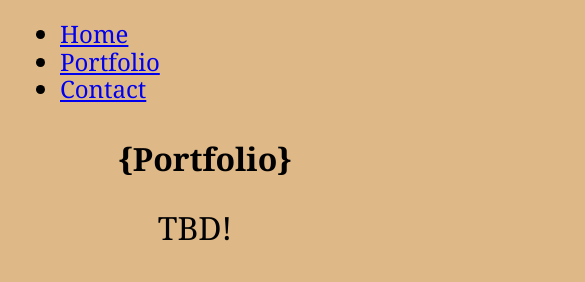
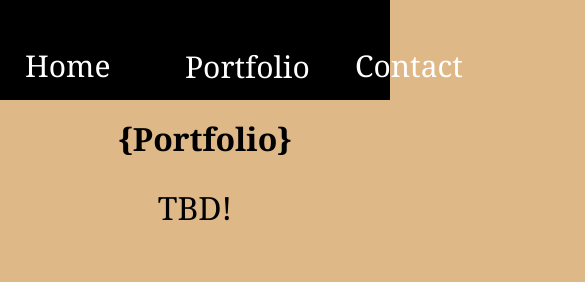
Before and after one commit to JordynK91/AboutMe3Pager, a plain HTML site: page portfolio.html in a window 390 px wide. Shown: the top 282 px of the page, 585 px wide, since content can reach past the window. Drawn offline with Linux system fonts and the light colour scheme.

Commit message:
pretty good

```diff
--- a/contact.css
+++ b/contact.css
@@ -2,27 +2,84 @@
 body {font-family: georgia, serif;
 	background-color: #DEB887;}
 
-@media all and (min-width: 769px) {
-
 .header {position: relative;
 		text-align: center;
 		font-size: 300%;
-}
+		}
 
 .text{text-align: center;
 	font-size: 200%;
 	font-kerning: 80%;
 	}
 
-.nav{
-		width: 1000px;
+.box {width: 100%;
 		height: 100px;
-		font-size:100%;
-		margin: 20px;
-		font-size:150%;
+		background-color: black;
+		margin: 0;
+		padding: 0;
 	}
 
+.nav a {text-decoration: none;
+		font-size: 40px;
+		color: white;
+		}
+
+ .nav a:hover {color: blue;}
+
+#link1 a {position: relative;
+		top: 50px;
+		left: 50px;
+		}
+
+#link2 a {position: relative;
+		left: 650px;
+		}
+
+ #link3 a {position:relative;
+ 		left: 1200px;
+ 		bottom:50px;
+ 		}
+
+@media all and (max-width: 992px) {
+
+.header {position: relative;
+		text-align: center;
+		font-size: 300%;
+		}
+
+.text{text-align: center;
+	font-size: 200%;
+	font-kerning: 80%;
+	}
+
+.box {width: 100%;
+		height: 100px;
+		background-color: black;
+		margin: 0;
+		padding: 0;
 }
+
+.nav a {text-decoration: none;
+		font-size: 40px;
+		color: white;
+		}
+
+ .nav a:hover {color: blue;
+ 		}
+
+#link1 a {position: relative;
+		top: 50px;
+		left: 50px;
+		}
+
+#link2 a {position: relative;
+		left: 400px;
+		}
+
+ #link3 a {position:relative;
+ 		left: 800px;
+ 		bottom:50px;
+ 		}
 
 
 @media all and (max-width: 480px) {
@@ -38,13 +95,37 @@ body {font-family: georgia, serif;
 	font-kerning: 80%;
 	}
 
-.nav{
-		width: 1000px;
+.box {width: 100%;
 		height: 100px;
-		font-size:100%;
-		margin: 20px;
-		font-size:150%;
-	}
+		background-color: black;
+		margin: 0;
+		padding: 0;}
+
+.nav a {text-decoration: none;
+		font-size: 30px;
+		color: white;
+		margin: 5px;
+		}
+
+ .nav a:hover {color: blue;}
+
+#link1 a {position: relative;
+		top: 49px;
+		left: 20px;
+		margin-right: 20%;
+		}
+
+#link2 a {position: relative;
+		left: 180px;
+		top: 15px;
+		}
+
+ #link3 a {position:relative;
+ 		left: 350px;
+ 		bottom:20px;
+ 		margin-right: 20px;
+ 		}
+
 
 }
 
@@ -56,19 +137,42 @@ body {font-family: georgia, serif;
 		text-align:center;
 		margin-left:20px;
 		font-size: 100%;
-}
+		}
 
 .text{text-align: center;
 	font-size: 200%;
 	font-kerning: 80%;
 	}
 
-.nav{
-		width: 1000px;
-		height: 100px;
+.box {width: 100%;
+		height: 110px;
+		background-color: black;
+		margin: 0;
+		}
+
+.nav { 	width: 30px;
+		height: 50px;
 		font-size:100%;
-		margin: 20px;
-		font-size:150%;
 	}
 
+.nav a:hover {color: blue;}
+
+
+#link1 a {position: relative;
+		top: 50px;
+		left: 20px;
+		margin-left: 30px;
+		}
+
+#link2 a {position: relative;
+		left: 280px;
+		}
+
+ #link3 a {position:relative;
+ 		left: 550px;
+ 		bottom: 50px;
+ 		}
+
+
+
 }
--- a/portfolio.css
+++ b/portfolio.css
@@ -2,26 +2,90 @@
 body {font-family: georgia, serif;
 	background-color: #DEB887;}
 
-@media all and (min-width: 769px) {
-
 .header {position: relative;
 		text-align: center;
 		font-size: 300%;
-}
+		}
 
 .text{text-align: center;
 	font-size: 400%;
 	font-kerning: 80%;
 	}
 
-.nav{
-		width: 1000px;
+.box {width: 100%;
 		height: 100px;
-		font-size:100%;
-		margin: 20px;
-		font-size:150%;
+		background-color: black;
+		margin: 0;
+		padding: 0;
 	}
 
+.nav a {text-decoration: none;
+		font-size: 40px;
+		color: white;
+		}
+
+ .nav a:hover {color: blue;}
+
+#link1 a {position: relative;
+		top: 50px;
+		left: 50px;
+		}
+
+#link2 a {position: relative;
+		left: 650px;
+		}
+
+ #link3 a {position:relative;
+ 		left: 1200px;
+ 		bottom:50px;
+ 		}
+
+
+@media all and (max-width: 992px) {
+
+.header {position: relative;
+		text-align: center;
+		font-size: 250%;
+}
+
+.box {width: 100%;
+		height: 100px;
+		background-color: black;
+		margin: 0;
+		padding: 0;
+}
+
+.header {position: relative;
+		text-align: center;
+		font-size: 300%;
+		}
+
+.text{text-align: center;
+	font-size: 400%;
+	font-kerning: 80%;
+	}
+
+.nav a {text-decoration: none;
+		font-size: 40px;
+		color: white;
+		}
+
+ .nav a:hover {color: blue;
+ 		}
+
+#link1 a {position: relative;
+		top: 50px;
+		left: 50px;
+		}
+
+#link2 a {position: relative;
+		left: 400px;
+		}
+
+ #link3 a {position:relative;
+ 		left: 800px;
+ 		bottom:50px;
+ 		}
 }
 
 
@@ -31,20 +95,43 @@ body {font-family: georgia, serif;
 		text-align:center;
 		margin-left:20px;
 		font-size: 100%;
-}
+	}
 
 .text{text-align: center;
 	font-size: 200%;
 	font-kerning: 80%;
 	}
 
-.nav{
-		width: 1000px;
+.box {width: 100%;
 		height: 100px;
-		font-size:100%;
-		margin: 20px;
-		font-size:150%;
-	}
+		background-color: black;
+		margin: 0;
+		padding: 0;}
+
+.nav a {text-decoration: none;
+		font-size: 30px;
+		color: white;
+		margin: 5px;
+		}
+
+ .nav a:hover {color: blue;}
+
+#link1 a {position: relative;
+		top: 49px;
+		left: 20px;
+		margin-right: 20%;
+		}
+
+#link2 a {position: relative;
+		left: 180px;
+		top: 15px;
+		}
+
+ #link3 a {position:relative;
+ 		left: 350px;
+ 		bottom:20px;
+ 		margin-right: 20px;
+ 		}
 
 }
 
@@ -56,19 +143,37 @@ body {font-family: georgia, serif;
 		text-align:center;
 		margin-left:20px;
 		font-size: 100%;
-}
+		}
 
 .text{text-align: center;
 	font-size: 200%;
 	font-kerning: 80%;
 	}
 
-.nav{
-		width: 1000px;
-		height: 100px;
+.nav { 	width: 30px;
+		height: 50px;
 		font-size:100%;
-		margin: 20px;
-		font-size:150%;
 	}
 
+#link1 a {position: relative;
+		top: 50px;
+		left: 20px;
+		margin-left: 30px;
+		}
+
+#link2 a {position: relative;
+		left: 280px;
+		}
+
+ #link3 a {position:relative;
+ 		left: 550px;
+ 		bottom: 50px;
+ 		}
+
+.box {width: 100%;
+		height: 110px;
+		background-color: black;
+		margin: 0;
+		}
+
 }
--- a/portfolio.html
+++ b/portfolio.html
@@ -9,21 +9,19 @@
 
 <body>
 
-	<ul>
-	<div class="nav">
-	<li>
- 			<a href="index.htmL"> Home </a>
- 	</li>
+	<div class="box">
+		<div class="nav" id="link1">
+			<a href="index.htmL"> Home </a>
+ 		</div>
+ 		<div class= "nav" id ="link2">
+ 			<a href="portfolio.html"> Portfolio </a>
+		</div>
+		<div class = "nav" id="link3">
+  			<a href= "contact.html"> Contact </a>
+		</div>
+</div>
 
- 	<li>
- 		<a href="portfolio.html"> Portfolio </a>
-	</li>
 
- 	<li>
-  	<a href= "contact.html"> Contact </a>
-	</li>
-	</div>
-</ul>
 
 <div class= "header">
 	<header>
```
Also changed, not shown: contact.html (+8 -12 lines).
